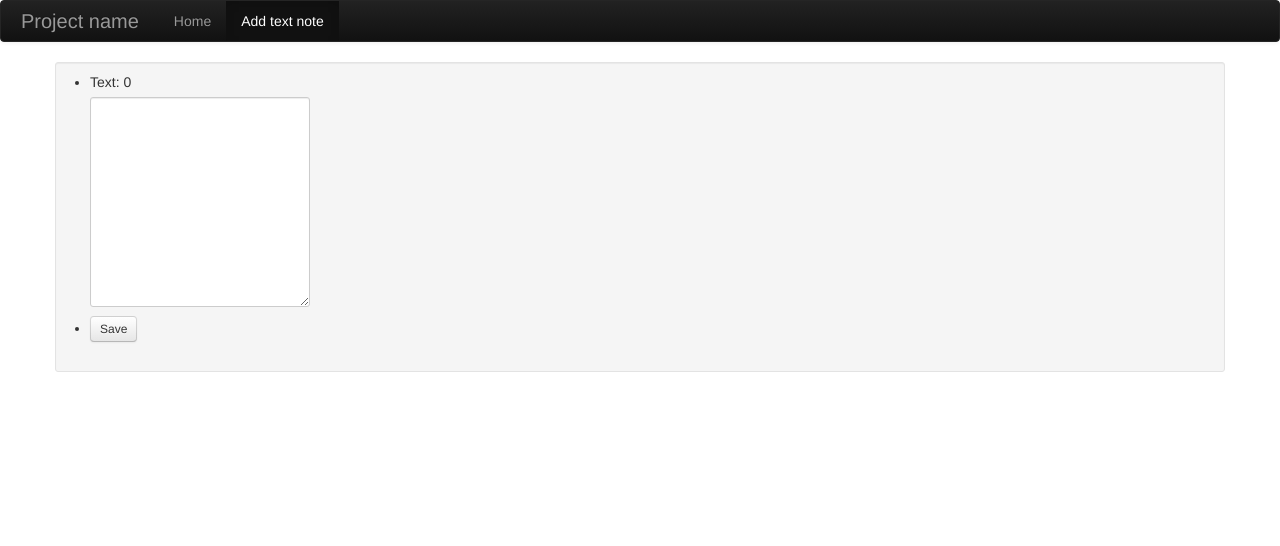
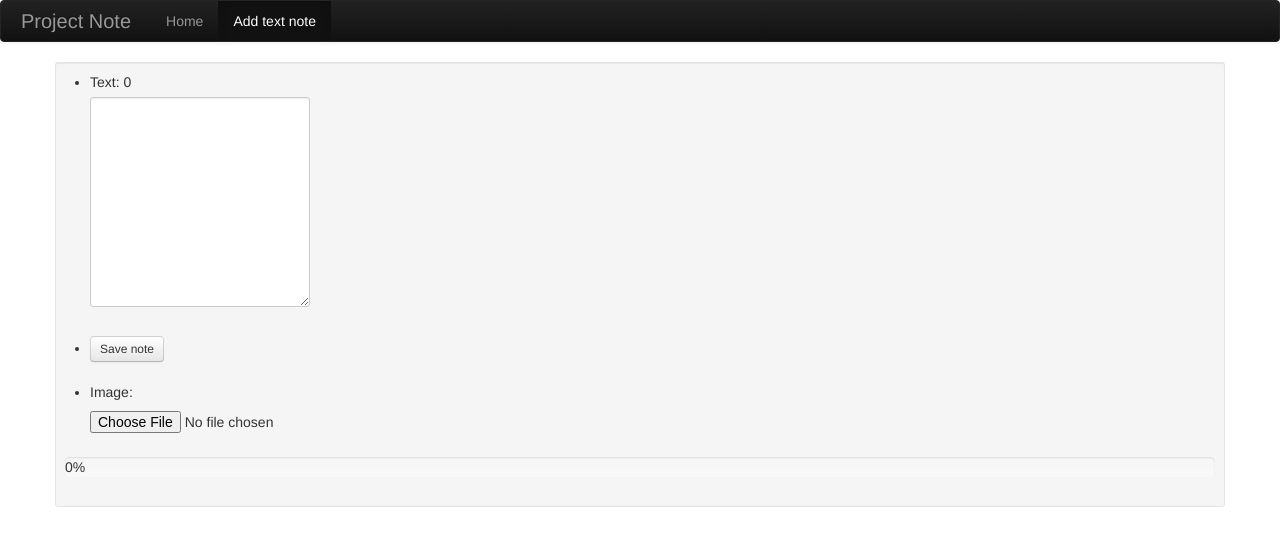
Before and after one commit to bilabon/tnote, a Django app: template tnote/templates/formadd.html in a window 1280 px wide. Shown: the top 546 px of the page. Run offline with Django 3.2, Linux system fonts and the light colour scheme; the template is opened without the code that fills it: values that come from a table or form of the project are taken from there, others are empty; data comes from the database, SQL or seed files in the repository; parts of the project's set-up code (start-up, migrations or seed data) failed here and were passed over; some libraries are stand-ins or nearby versions.

Commit message:
add model for images. fix templates. add bility to attach an image to note at page /add/ by ajax

```diff
--- a/tnote/noteapp/admin.py
+++ b/tnote/noteapp/admin.py
@@ -1,13 +1,15 @@
 from django.db import models
 from django.contrib import admin
-from tnote.noteapp.models import Entry
-from tnote.noteapp.widgets import *
+from tnote.noteapp.models import Entry, Imgfile
+from tnote.noteapp.widgets import DynamicAmountOfSymbols
 
 
 class EntryAdmin(admin.ModelAdmin):
     search_fields = ['text']
+    #list_display = ('text',)
     formfield_overrides = {
         models.TextField: {'widget': DynamicAmountOfSymbols},
     }
 
+admin.site.register(Imgfile)
 admin.site.register(Entry, EntryAdmin)
--- a/tnote/noteapp/forms.py
+++ b/tnote/noteapp/forms.py
@@ -1,8 +1,17 @@
 from django import forms
 from django.core.validators import MinLengthValidator
-from tnote.noteapp.models import *
+from tnote.noteapp.models import Entry, Imgfile
 
 
 class AddForm(forms.ModelForm):
     class Meta:
         model = Entry
+
+
+class AddImage(forms.ModelForm):
+    class Meta:
+        model = Imgfile
+
+    def __init__(self, *args, **kwargs):
+        super(AddImage, self).__init__(*args, **kwargs)
+        self.fields['imagefile'].widget.attrs['onchange'] = 'tstFile(this)'
--- a/tnote/noteapp/models.py
+++ b/tnote/noteapp/models.py
@@ -1,5 +1,13 @@
 from django.db import models
 from django.core.validators import MinLengthValidator
+
+
+class Imgfile(models.Model):
+    imagefile = models.ImageField(upload_to='img/', verbose_name=u"Image",
+                                  blank=True)
+
+    def __unicode__(self):
+        return self.imagefile.path.split('/')[-1]
 
 
 class Entry(models.Model):
--- a/tnote/static/js/js_of_noteapp.js
+++ b/tnote/static/js/js_of_noteapp.js
@@ -1,27 +1,57 @@
 $(function() {
-    $("label[for='id_text']").html("Text: 0")
-    $("textarea[id='id_text']").keyup(function count(){
-    number = $("textarea[id='id_text']").val().length;
-    $("label[for='id_text']").html("Text: "+number)
-        ;})
-        ;})
+    $("label[for='id_text']").html("Text: 0");
+    $("textarea[id='id_text']").bind('change click keyup', function count() {
+        number = $("textarea[id='id_text']").val().length;
+        $("label[for='id_text']").html("Text: " + number);
+    })
+    ;
+})
+
+function tstFile(val) {
+    var v = val.value;
+    if (v != 0) {
+        $('#pushimg').click();
+    }
+
+}
 
 function display_form_errors(errors, $form) {
     for (var k in errors) {
-        $form.find('.error_list').after('<div class="alert alert-block"><button type="button" class="close" data-dismiss="alert">×</button><strong>Warning! </strong> '+errors[k]+'</div>');
+        $form.find('.error_list').after('<div class="alert alert-block"><button type="button" class="close" data-dismiss="alert">×</button><strong>Warning! </strong> ' + errors[k] + '</div>');
     }
 }
 
 $(document).ready(function() {
+
     $('#push_form').live('click', function() {
+        var bar = $('.bar');
+        var percent = $('.percent');
+        var status = $('#status');
+
         $('#add_form').ajaxSubmit({
+            beforeSend: function() {
+                status.empty();
+                var percentVal = '0%';
+                bar.width(percentVal)
+                percent.html(percentVal);
+            },
+            uploadProgress: function(event, position, total, percentComplete) {
+                var percentVal = percentComplete + '%';
+                bar.width(percentVal)
+                percent.html(percentVal);
+            },
+            complete: function(xhr) {
+                status.html(xhr.responseText);
+            },
             success: function(data, statusText, xhr, $form) {
                 // remove errors
                 $form.find('.alert').remove();
                 if (data['result'] == 'success') {
                     $('#id_text').val('');
+                    //$('#Reset').click();
                     $("label[for='id_text']").html("Text: 0")
-                    $form.find('.error_list').after('<div class="alert alert-success"><button type="button" class="close" data-dismiss="alert">×</button><strong>'+data['response']+ '</strong></div>');
+                    $form.find('.error_list').after('<div class="alert alert-success"><button type="button" class="close" data-dismiss="alert">×</button><strong>' + data['response'] + '</strong></div>');
+
                 }
                 else if (data['result'] == 'error') {
                     // display errors
@@ -30,6 +60,48 @@ $(document).ready(function() {
             },
             dataType: 'json'
         });
+
     });
+
+
+    //*-----------------------*/
+
+    $('#push_formimg').live('click', function() {
+        var bar = $('.bar');
+        var percent = $('.percent');
+        var status = $('#status');
+        $('#add_formimg').ajaxSubmit({
+            beforeSend: function() {
+                status.empty();
+                var percentVal = '0%';
+                bar.width(percentVal)
+                percent.html(percentVal);
+            },
+            uploadProgress: function(event, position, total, percentComplete) {
+                var percentVal = percentComplete + '%';
+                bar.width(percentVal)
+                percent.html(percentVal);
+            },
+            complete: function(xhr) {
+                status.html(xhr.responseText);
+            },
+            success: function(data, statusText, xhr, $form) {
+                // remove errors
+                $form.find('.alert').remove();
+                if (data['result'] == 'success') {
+                    $('#id_text').val($('#id_text').val() + '<img src="..' + data['imagefileurl'] + '"class="img-polaroid" width="100" height="100" />');
+                    $('#Resetimg').click();
+                    $("textarea[id='id_text']").click();
+                    $form.find('.error_list').after('<div class="alert alert-success"><button type="button" class="close" data-dismiss="alert">×</button><strong>' + data['response'] + '</strong></div>');
+                }
+                else if (data['result'] == 'error') {
+                    // display errors
+                    display_form_errors(data['response2'], $form);
+                }
+            },
+            dataType: 'json'
+        });
+    });
+//*-----------------------*/
 }
 )
--- a/tnote/templates/base.html
+++ b/tnote/templates/base.html
@@ -15,7 +15,6 @@
     <!--[if lt IE 9]>
       <script src="http://html5shim.googlecode.com/svn/trunk/html5.js"></script>
     <![endif]-->
-
   </head>
 
 <body>
@@ -23,7 +22,7 @@
     <div class="navbar navbar-inverse">
       <div class="navbar-inner">
         <div class="container">
-          <a class="brand" href="/">Project name</a>
+          <a class="brand" href="/">Project Note</a>
 
             <ul class="nav">
               {% block nav %}
@@ -40,8 +39,8 @@
 
     <div class="container">
 
-			{% block bar %}
-			{% endblock %}
+            {% block bar %}
+            {% endblock %}
 
     </div> <!-- /container -->
 
--- a/tnote/templates/formadd.html
+++ b/tnote/templates/formadd.html
@@ -8,17 +8,37 @@
 {% endblock %}
 
 {% block bar %}
-	<div class="well well-small">
+    <div class="well well-small">
 
-<form id="add_form" method="post" action="/add/">{% csrf_token %}
-	<div class="error_list">
-	</div>
-	<ul>
-		{{ form.as_ul }}
-		<li><span id="push_form"><input type="button" class="btn btn-small" value="Save"></span></li>
-	</ul>
+<form id="add_form" method="post" action="/add/" enctype="multipart/form-data">{% csrf_token %}
+    <div class="error_list"></div>
+    <ul>
+        {{ form.as_ul }}
+        </br>
+        <li><span id="push_form"><input type="button" class="btn btn-small" value="Save note"></span></li>
+        <input id="Reset" type="reset" style="display:none">
+    </ul>
 </form>
 
-	</div>
+<form id="add_formimg" method="post" action="/add/" enctype="multipart/form-data">{% csrf_token %}
+    <div class="error_list"></div>
+    <ul>
+        {{ formimg.as_ul }}
+
+        <span id="push_formimg"><input type="button" id="pushimg" style="display:none"  value="Save"></span>
+        <input id="Resetimg" type="reset" style="display:none">
+    </ul>
+</form>
+
+
+
+
+<div class="progress progress-striped active">
+        <div class="bar"></div>
+        <div class="percent">0%</div>
+    </div>
+<div id="status"></div>
+
+    </div>
 
 {% endblock %}
--- a/tnote/templates/index.html
+++ b/tnote/templates/index.html
@@ -17,7 +17,7 @@
 
     {% for e in entries %}
     <div class="well well-small">
-		  <p>{% render_one_text_note e.id %}</span></p>
+        <p>{% render_one_text_note e.id %}</p>
     </div>
     {% endfor %}
 
--- a/tnote/urls.py
+++ b/tnote/urls.py
@@ -1,4 +1,5 @@
 from django.conf.urls import patterns, include, url
+from django.conf import settings
 from noteapp.views import *
 
 # Uncomment the next two lines to enable the admin:
@@ -14,7 +15,10 @@ urlpatterns = patterns('',
     # url(r'^admin/doc/', include('django.contrib.admindocs.urls')),
 
     # Uncomment the next line to enable the admin:
+    (r'^media/(?P<path>.*)$', 'django.views.static.serve',
+                                {'document_root': settings.MEDIA_ROOT}),
     url(r'^admin/', include(admin.site.urls)),
     (r'^$', index),
     (r'^add/$', formadd),
+
 )
```
Also changed, not shown: tnote/noteapp/views.py (+33 -7 lines), tnote/noteapp/widgets.py (+13 -8 lines). Lines whose indentation alone changed are shown as unchanged.
